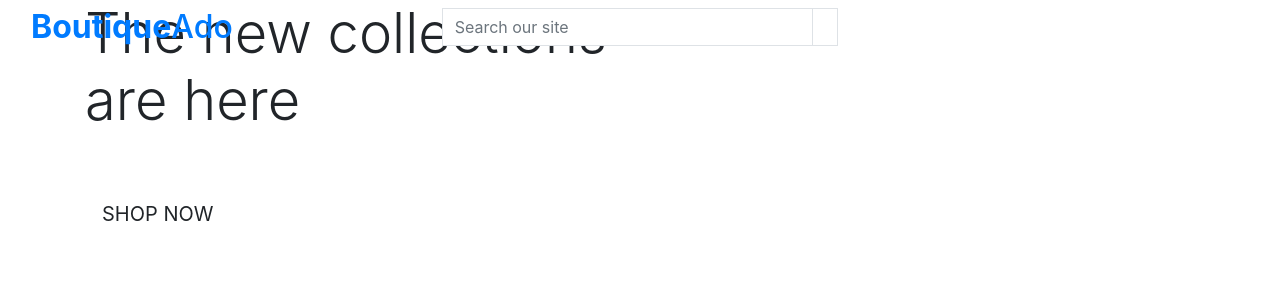
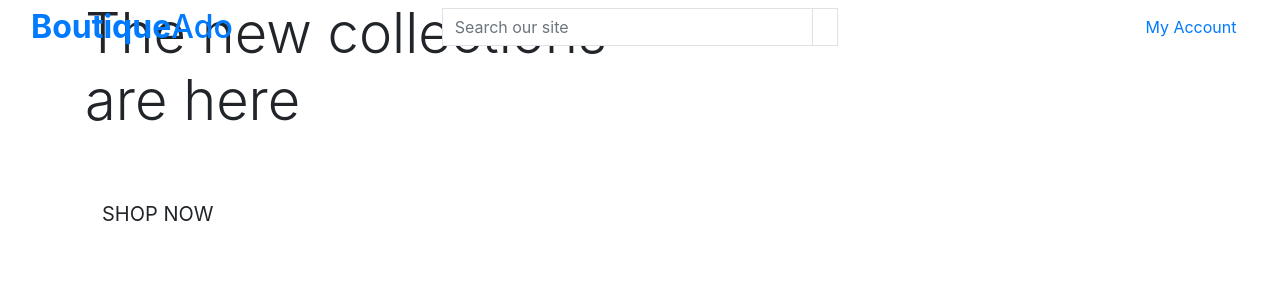
Before and after one commit to mariana-stefani/boutique-ecommerce, a Django app: page / in a window 1280 px wide. Shown: the top 300 px of the page. Run offline with Django 3.2, Linux system fonts and the light colour scheme; some libraries are stand-ins or nearby versions.

Commit message:
Added dropdown menu to base.html header

```diff
--- a/templates/base.html
+++ b/templates/base.html
@@ -51,7 +51,14 @@
         </div>
         <div class="col-12 col-lg-4 my-auto py-1 py-lg-0">
           <ul class="list-inline list-unstyled text-center text-lg-right my-0">
-            <li class="list-inline-item dropdown"></li>
+            <li class="list-inline-item dropdown">
+              <a class="text-black nav-link" href="#" id="user-options" data-toggle="dropdown" aria-haspopup="true" aria-expanded="false">
+                <div class="text-center">
+                  <div><i class="fas fa-user fa-lg"></i></div>
+                  <p class="my-0">My Account</p>
+                </div>
+              </a>
+            </li>
             <li class="list-inline-item"></li>
           </ul>
         </div>
```
